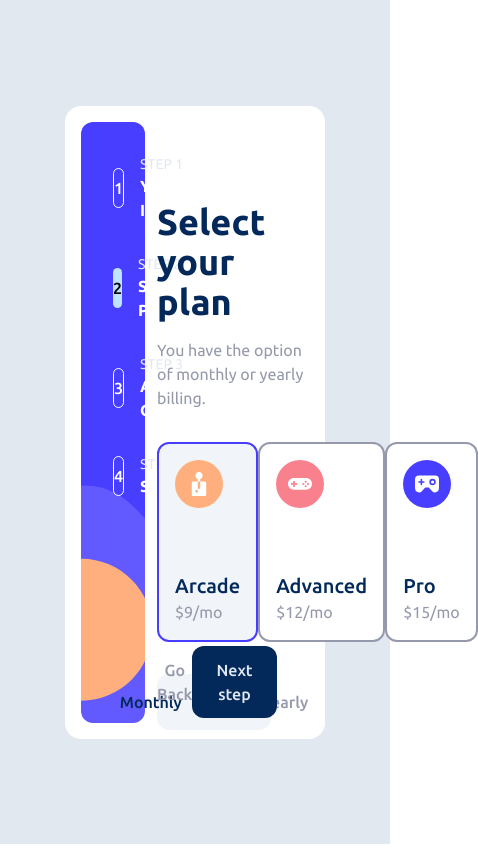
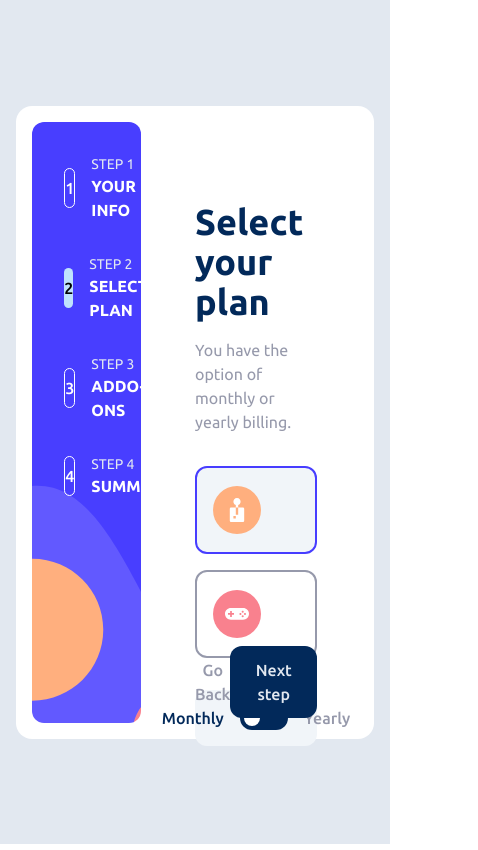
Before and after one commit to ProgrammerKelliton/multi_step_form, a Next.js app: page / in a window 390 px wide. Both pictures are taken after a click on the button "Next step". Shown: the whole page, 478 px wide, since content can reach past the window. Built offline with nearby package versions, Linux system fonts and the light colour scheme.

Commit message:
Melhorando responsividade

```diff
--- a/src/app/globals.css
+++ b/src/app/globals.css
@@ -14,5 +14,8 @@ input[type=number]::-webkit-inner-spin-button {
 input[type=number] {
  -moz-appearance: textfield;
  appearance: textfield;
+}
 
+body {
+  overflow: hidden;
 }
--- a/src/app/page.tsx
+++ b/src/app/page.tsx
@@ -10,7 +10,7 @@ export default function Home() {
       <Container>
         <StepsManager />
 
-        <div className="w-2/3 pt-10 flex gap-16 flex-col">
+        <div className="w-2/3 max-lg:w-1/2 pt-10 flex gap-16 flex-col">
           <LayoutManager />
 
           <Navigation />
--- a/src/components/molecules/addon/addon.tsx
+++ b/src/components/molecules/addon/addon.tsx
@@ -3,7 +3,7 @@ import CheckMark from "@/components/atoms/checkmark/checkmark";
 import Text from "@/components/atoms/text/text";
 
 // Types
-import { AddonProps } from "@/types/addon.types";
+import { AddonProps } from "@/types/components/molecules/addon.types";
 
 // React
 import { useEffect, useState } from "react";
--- a/src/components/molecules/header/header.tsx
+++ b/src/components/molecules/header/header.tsx
@@ -1,9 +1,9 @@
 // Types
-import { HeaderProps } from "@/types/header.types";
+import { HeaderProps } from "@/types/components/molecules/header.types";
 
 export default function Header({ title, subTitle }: HeaderProps) {
   return (
-    <div className="flex flex-col justify-center gap-4">
+    <div className="flex flex-col justify-center gap-4 w-3/4">
       <h1 className="text-marine-blue font-bold text-4xl">{title}</h1>
       <span className="text-cool-gray">{subTitle}</span>
     </div>
--- a/src/components/molecules/plan/plan.tsx
+++ b/src/components/molecules/plan/plan.tsx
@@ -25,7 +25,7 @@ export default function Plan({
 
   return (
     <div
-      className={`${borderColor} ${backgroundColor} border-2 cursor-pointer rounded-xl border-solid p-4 w-44 hover:border-purplish-blue flex gap-16 flex-col`}
+      className={`${borderColor} ${backgroundColor} border-2 cursor-pointer rounded-xl border-solid p-4 w-44 max-xl:w-36 max-lg:flex-row max-lg:w-full hover:border-purplish-blue flex gap-16 flex-col`}
       onClick={onClick}
     >
       <Image src={icon} width={ICON_SIZE} height={ICON_SIZE} alt={alt} />
--- a/src/components/organisms/container/container.tsx
+++ b/src/components/organisms/container/container.tsx
@@ -5,8 +5,8 @@ import {
   BillingMethod,
   PlanType,
 } from "@/types/components/molecules/plan.types";
-import { ContainerProps } from "@/types/container.types";
-import { Addons } from "@/types/addon.types";
+import { ContainerProps } from "@/types/components/organisms/container.types";
+import { Addons } from "@/types/components/molecules/addon.types";
 
 // Global
 import { GlobalContext } from "@/context/global";
@@ -59,7 +59,7 @@ export default function Container({ children }: ContainerProps) {
         },
       }}
     >
-      <div className="bg-white w-2/3 h-3/4 rounded-2xl shadow-slate-100 p-4 flex justify-between">
+      <div className="bg-white max-xl:w-11/12 w-2/3 h-3/4 rounded-2xl shadow-slate-100 p-4 flex justify-between">
         {children}
       </div>
     </GlobalContext.Provider>
--- a/src/components/organisms/pickAddons/pickAddons.tsx
+++ b/src/components/organisms/pickAddons/pickAddons.tsx
@@ -24,7 +24,7 @@ export default function PickAddons() {
   } = useContext(GlobalContext);
 
   return (
-    <div className="w-3/4 flex flex-col gap-6">
+    <div className="w-3/4 flex flex-col gap-6 max-lg:overflow-x-scroll max-lg:w-11/12 max-lg:h-2/3">
       <Addon
         name="Online service"
         descrition="Access to multiplayer games"
--- a/src/components/organisms/selectPlan/selectPlan.tsx
+++ b/src/components/organisms/selectPlan/selectPlan.tsx
@@ -36,7 +36,7 @@ export default function SelectPlan() {
 
   return (
     <div className="w-3/4 flex flex-col gap-8">
-      <div className="flex justify-between w-full">
+      <div className="flex justify-between w-full gap-4 max-lg:flex-col max-lg:overflow-y-scroll max-lg:h-1/2">
         <Plan
           icon="/icons/arcade.svg"
           alt="icon arcade"
--- a/src/components/organisms/stepsManager/stepsManager.tsx
+++ b/src/components/organisms/stepsManager/stepsManager.tsx
@@ -29,7 +29,7 @@ export default function StepsManager() {
   }, [number]);
 
   return (
-    <aside className="p-8 bg-side-bar-desktop h-full bg-no-repeat bg-cover w-1/4 rounded-xl flex flex-col gap-8">
+    <aside className="p-8 bg-side-bar-desktop h-full bg-no-repeat bg-cover max-lg:w-1/3 w-1/4 rounded-xl flex flex-col gap-8">
       <Step name="your info" number={1} select={stepsState.step1Selected} />
       <Step name="select plan" number={2} select={stepsState.step2Selected} />
       <Step name="addo-ons" number={3} select={stepsState.step3Selected} />
```
